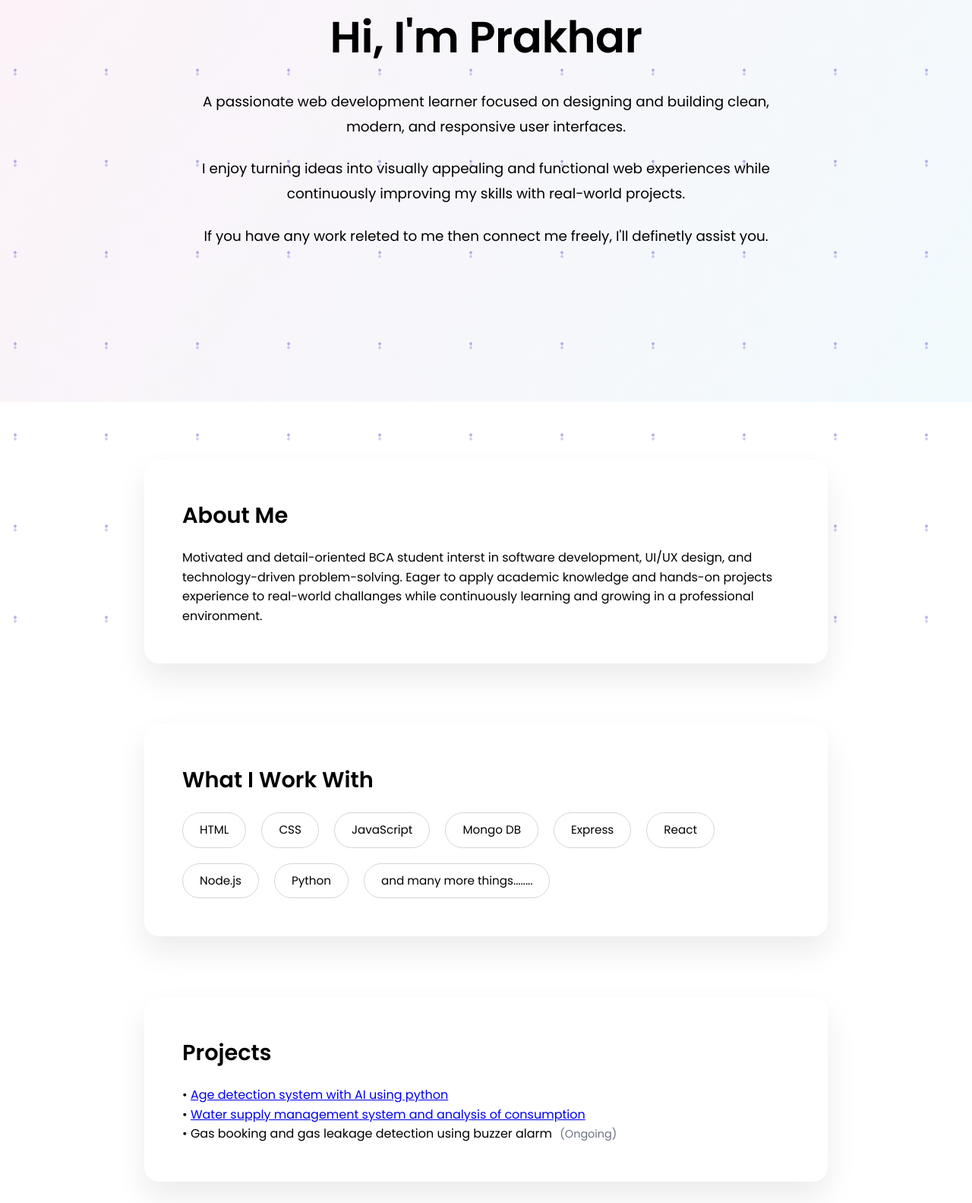
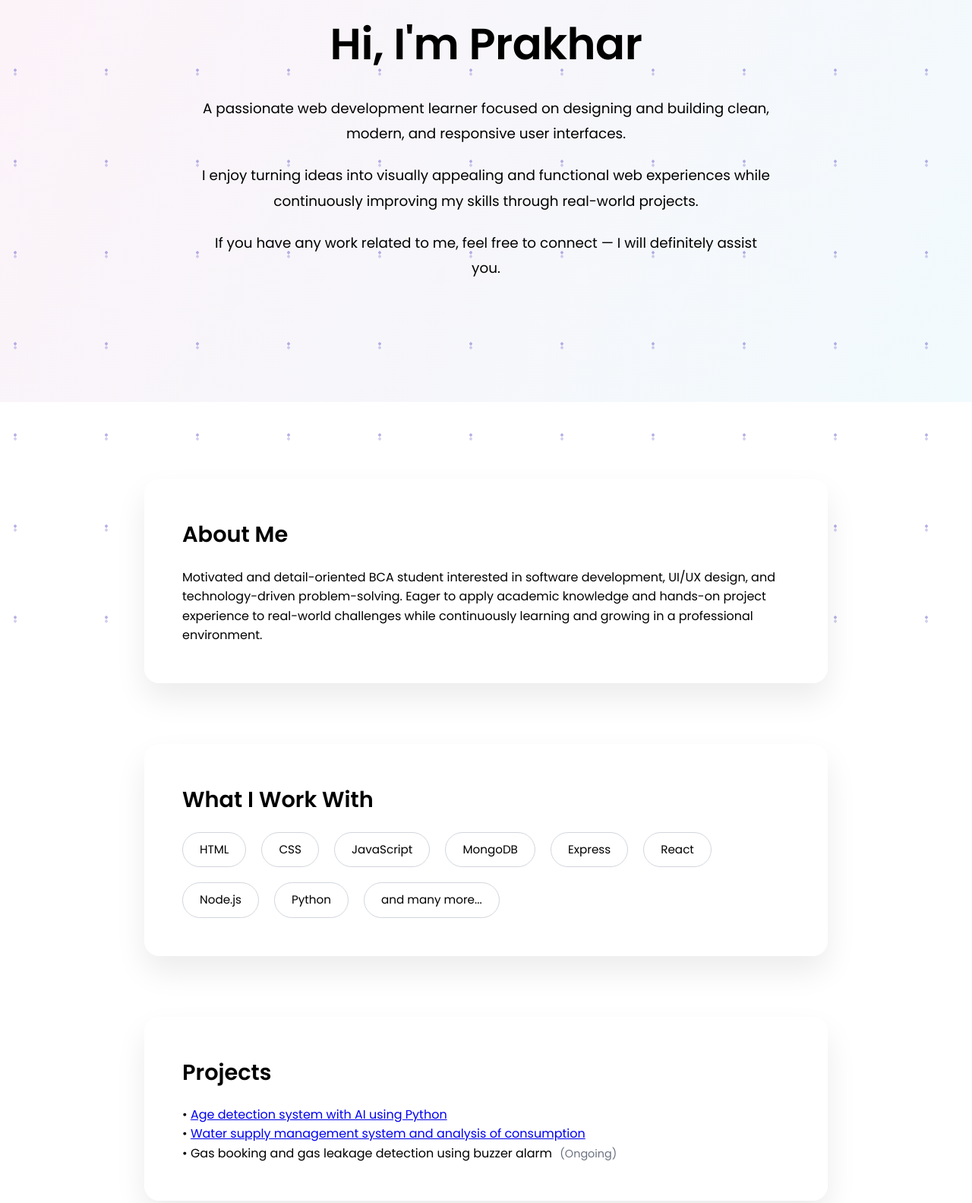
Before and after one commit to raj-prakhar202/portfolio, a plain HTML site: page index.html in a window 1280 px wide. Shown: the part 271-1854 px from the top of the page at 76% size. Drawn offline with Linux system fonts and the light colour scheme.

Commit message:
Update index.html

```diff
--- a/index.html
+++ b/index.html
@@ -3,10 +3,21 @@
 <head>
   <meta charset="UTF-8" />
   <meta name="viewport" content="width=device-width, initial-scale=1.0" />
-  <title>Prakhar | Portfolio</title>
+
+  <title>Prakhar | Web Developer Portfolio</title>
+
+  <meta name="description" content="Prakhar – Web development learner building clean, modern and responsive user interfaces.">
+
+  <!-- Google Search Console verification (remove after verification success) -->
+  <meta name="google-site-verification" content="reMmDakDP4tlXMhjXQ2BD4NQovD79GU_RrQph-Zssa8"/>">
+
+  <!-- Font Awesome for icons -->
   <link rel="stylesheet" href="https://cdnjs.cloudflare.com/ajax/libs/font-awesome/6.5.0/css/all.min.css">
+
+  <!-- Main stylesheet -->
   <link rel="stylesheet" href="style.css" />
 </head>
+
 <body>
 
   <!-- Animated Background -->
@@ -24,65 +35,70 @@
     </nav>
   </header>
 
+  <!-- Hero -->
   <section class="hero">
     <div class="hero-content">
       <h1 class="fade-up">Hi, I'm Prakhar</h1>
+
       <p class="fade-up delay-1">
         A passionate web development learner focused on designing and building
         clean, modern, and responsive user interfaces.
       </p>
 
       <p class="fade-up delay-2">
-        I enjoy turning ideas into
-        visually appealing and functional web experiences while continuously
-        improving my skills with real-world projects.
+        I enjoy turning ideas into visually appealing and functional web experiences
+        while continuously improving my skills through real-world projects.
       </p>
 
-      <p class="fade-up delay-2">
-        If you have any work releted to me then connect me freely, I'll definetly assist you.
+      <p class="fade-up delay-3">
+        If you have any work related to me, feel free to connect — I will definitely assist you.
       </p>
     </div>
   </section>
 
+  <!-- About -->
   <section id="about" class="content card fade-up">
     <h2>About Me</h2>
     <p>
-      Motivated and detail-oriented BCA student interst in software development,
-      UI/UX design, and technology-driven problem-solving. Eager to apply academic knowledge
-      and hands-on projects experience to real-world challanges while continuously learning and
-      growing in a professional environment.
+      Motivated and detail-oriented BCA student interested in software development,
+      UI/UX design, and technology-driven problem-solving. Eager to apply academic
+      knowledge and hands-on project experience to real-world challenges while
+      continuously learning and growing in a professional environment.
     </p>
   </section>
 
-  <section id="skillss" class="content card fade-up delay-1">
+  <!-- Tech Stack -->
+  <section id="skills" class="content card fade-up delay-1">
     <h2>What I Work With</h2>
     <div class="skill-grid">
       <span>HTML</span>
       <span>CSS</span>
       <span>JavaScript</span>
-      <span>Mongo DB</span>
+      <span>MongoDB</span>
       <span>Express</span>
       <span>React</span>
       <span>Node.js</span>
       <span>Python</span>
-      <span>and many more things........</span>
-
+      <span>and many more...</span>
     </div>
   </section>
 
+  <!-- Projects -->
   <section id="projects" class="content card fade-up delay-2">
     <h2>Projects</h2>
     <div class="project-list">
       <p>
         • <a href="https://youtu.be/mcxL1K5q9oI?si=h5IALQIVa7t43i2o" target="_blank" rel="noopener noreferrer">
-        Age detection system with AI using python
+          Age detection system with AI using Python
         </a>
       </p>
+
       <p>
         • <a href="https://github.com/raj-prakhar202/water-supply?tab=readme-ov-file" target="_blank" rel="noopener noreferrer">
           Water supply management system and analysis of consumption
         </a>
       </p>
+
       <p>
         • <a href="#" onclick="return false;" class="project-link">
           Gas booking and gas leakage detection using buzzer alarm
@@ -92,12 +108,12 @@
     </div>
   </section>
 
-
-  <section id="skills" class="content card fade-up delay-3">
+  <!-- Soft Skills -->
+  <section class="content card fade-up delay-3">
     <h2>Skills</h2>
     <div class="skills-list">
       <p>• Python</p>
-      <p>• UI/UX design</p>
+      <p>• UI/UX Design</p>
       <p>• Adobe Photoshop</p>
       <p>• DevOps</p>
       <p>• Leadership</p>
@@ -107,6 +123,7 @@
     </div>
   </section>
 
+  <!-- Contact -->
   <section id="contact" class="content card fade-up delay-4">
     <h2>Connect With Me</h2>
 
@@ -115,7 +132,7 @@
         <i class="fa-solid fa-envelope"></i>
       </a>
 
-    <a href="tel:+91 6392656834" aria-label="Phone">
+      <a href="tel:+916392656834" aria-label="Phone">
         <i class="fa-solid fa-phone"></i>
       </a>
 
```
Lines whose indentation alone changed are shown as unchanged.
